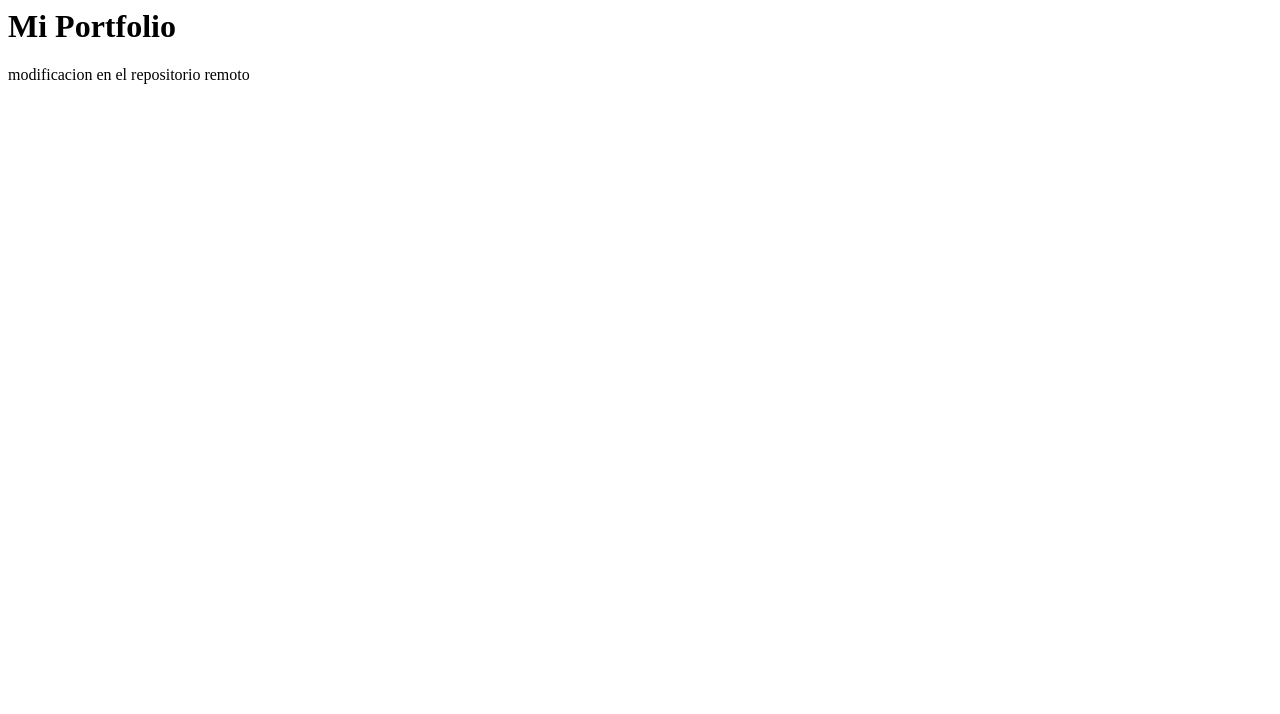
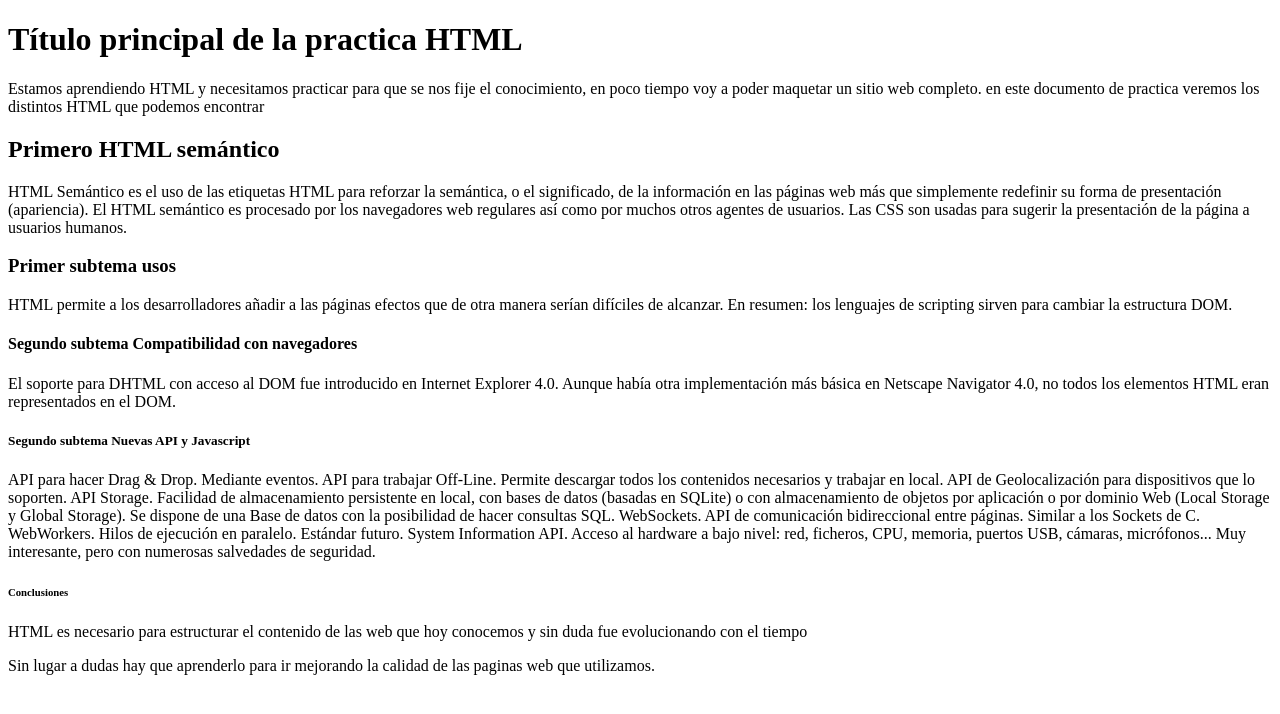
Before and after one commit to Noleffruth65/Portfolio-Frontend, a plain HTML site: page index.html in a window 1280 px wide. Drawn offline with Linux system fonts and the light colour scheme.

Commit message:
modulo 2 - practica HTML

```diff
--- a/index.html
+++ b/index.html
@@ -1,2 +1,28 @@
-<h1>Mi Portfolio</h1>
-<p> modificacion en el repositorio remoto</p>
+<!DOCTYPE html>
+<html>
+    <head>
+        <meta charset="utf-8">
+        <title>Práctica HTML</title>
+    </head>
+    <body>
+        <h1>Título principal de la practica HTML</h1>
+    <p>Estamos aprendiendo HTML y necesitamos practicar para que se nos fije el conocimiento, en poco tiempo voy a poder maquetar un sitio web completo. en este documento de practica veremos los distintos HTML que podemos encontrar</p>
+    <h2>Primero HTML semántico</h2>
+    <p>HTML Semántico es el uso de las etiquetas HTML para reforzar la semántica, o el significado, de la información en las páginas web más que simplemente redefinir su forma de presentación (apariencia). El HTML semántico es procesado por los navegadores web regulares así como por muchos otros agentes de usuarios. Las CSS son usadas para sugerir la presentación de la página a usuarios humanos.</p>
+    <h3>Primer subtema usos</h3>
+    <p>HTML permite a los desarrolladores añadir a las páginas efectos que de otra manera serían difíciles de alcanzar. En resumen: los lenguajes de scripting sirven para cambiar la estructura DOM.</p>
+    <h4>Segundo subtema Compatibilidad con navegadores</h4>
+    <p>El soporte para DHTML con acceso al DOM fue introducido en Internet Explorer 4.0. Aunque había otra implementación más básica en Netscape Navigator 4.0, no todos los elementos HTML eran representados en el DOM.</p>
+    <h5>Segundo subtema Nuevas API y Javascript</h5>
+    <p>API para hacer Drag & Drop. Mediante eventos.
+        API para trabajar Off-Line. Permite descargar todos los contenidos necesarios y trabajar en local.
+        API de Geolocalización para dispositivos que lo soporten.
+        API Storage. Facilidad de almacenamiento persistente en local, con bases de datos (basadas en SQLite) o con almacenamiento de objetos por aplicación o por dominio Web (Local Storage y Global Storage). Se dispone de una Base de datos con la posibilidad de hacer consultas SQL.
+        WebSockets. API de comunicación bidireccional entre páginas. Similar a los Sockets de C.
+        WebWorkers. Hilos de ejecución en paralelo.
+        Estándar futuro. System Information API. Acceso al hardware a bajo nivel: red, ficheros, CPU, memoria, puertos USB, cámaras, micrófonos... Muy interesante, pero con numerosas salvedades de seguridad.</p>
+    <h6> Conclusiones </h6>
+    <p>HTML es necesario para estructurar el contenido de las web que hoy conocemos y sin duda fue evolucionando con el tiempo</p>
+    <p>Sin lugar a dudas hay que aprenderlo para ir mejorando la calidad de las paginas web que utilizamos.</p>
+    </body>
+</html>
```
